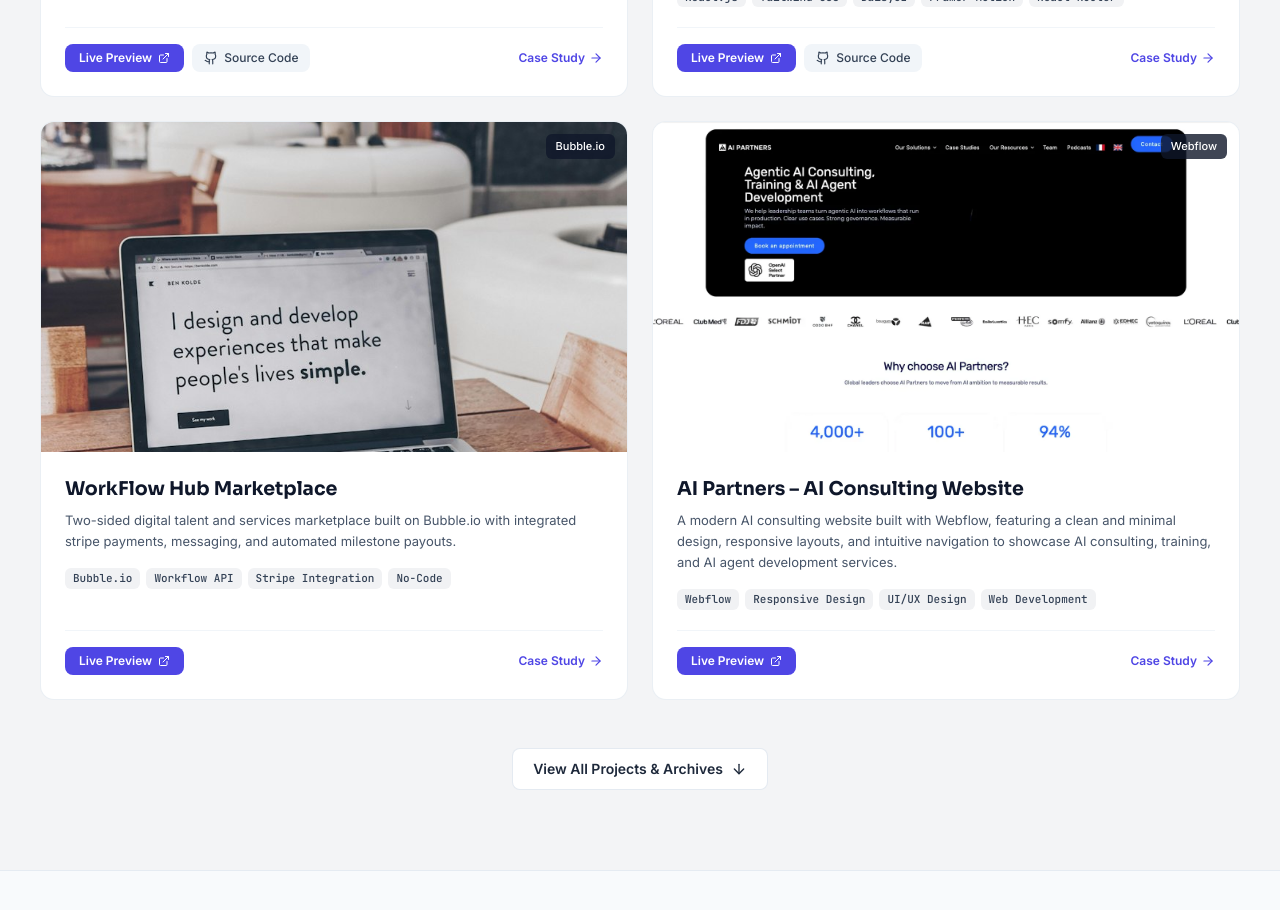
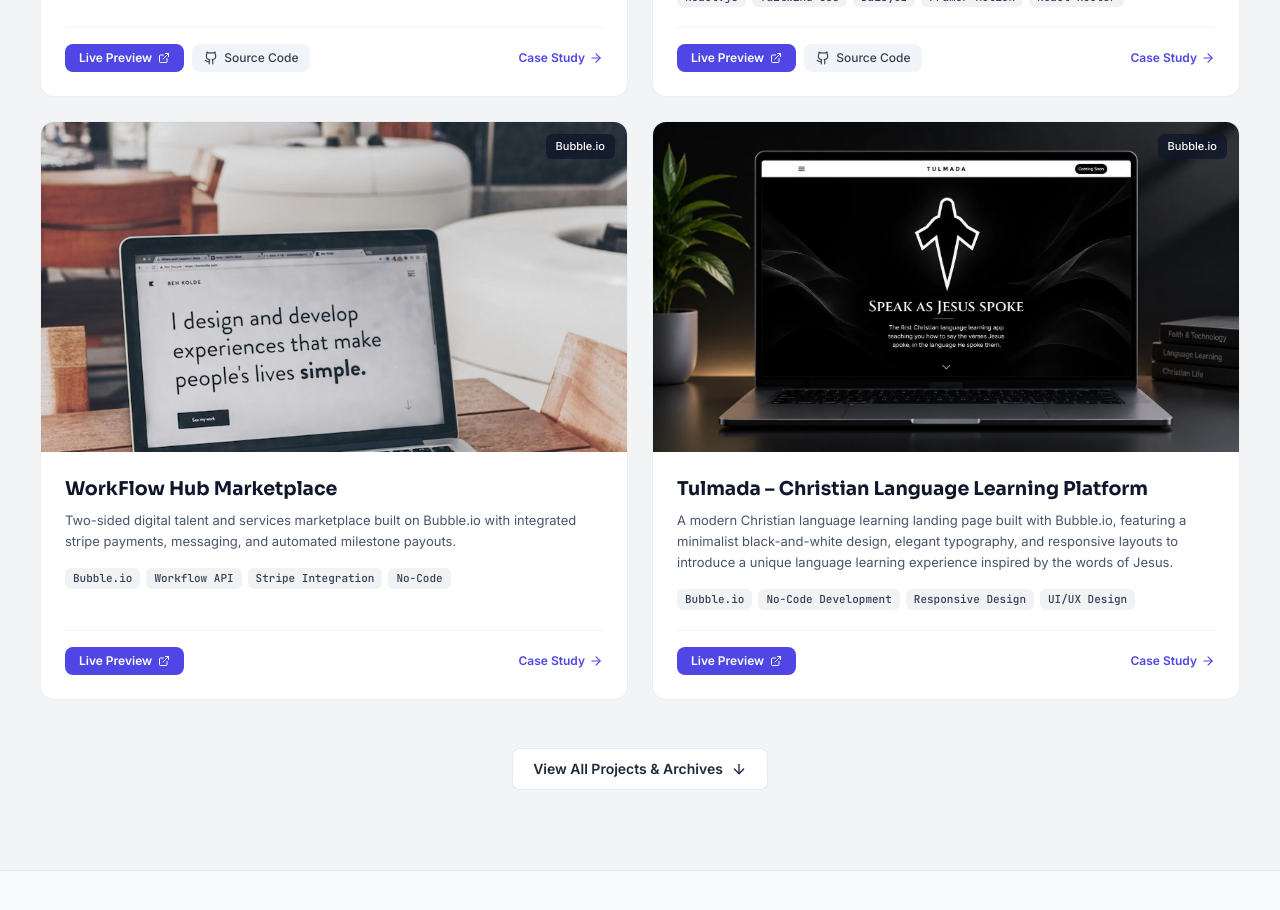
Before and after one commit to MdRakibHossen917/personal_portfolio, a Next.js app: page / in a window 1280 px wide. Shown: the part 4040-4950 px from the top of the page. Built offline with nearby package versions, Linux system fonts and the light colour scheme.

Commit message:
Add Tulmada project under Bubble.io category

```diff
--- a/src/data/projects.ts
+++ b/src/data/projects.ts
@@ -43,6 +43,24 @@ export const projects: Project[] = [
     featured: true,
   },
   {
+    id: 'tulmada',
+    slug: 'tulmada-christian-language-learning-platform',
+    title: 'Tulmada – Christian Language Learning Platform',
+    category: 'bubble',
+    categoryBadge: 'Bubble.io',
+    description:
+      'A modern Christian language learning landing page built with Bubble.io, featuring a minimalist black-and-white design, elegant typography, and responsive layouts to introduce a unique language learning experience inspired by the words of Jesus.',
+    image: '/images/projects/tulmada.webp',
+    technologies: [
+      'Bubble.io',
+      'No-Code Development',
+      'Responsive Design',
+      'UI/UX Design',
+    ],
+    liveUrl: 'https://tulmada.com/',
+    featured: true,
+  },
+  {
     id: 'ai-partners',
     slug: 'ai-partners-consulting-website',
     title: 'AI Partners – AI Consulting Website',
```
Also changed, not shown: public/images/projects/tulmada.webp (added).
